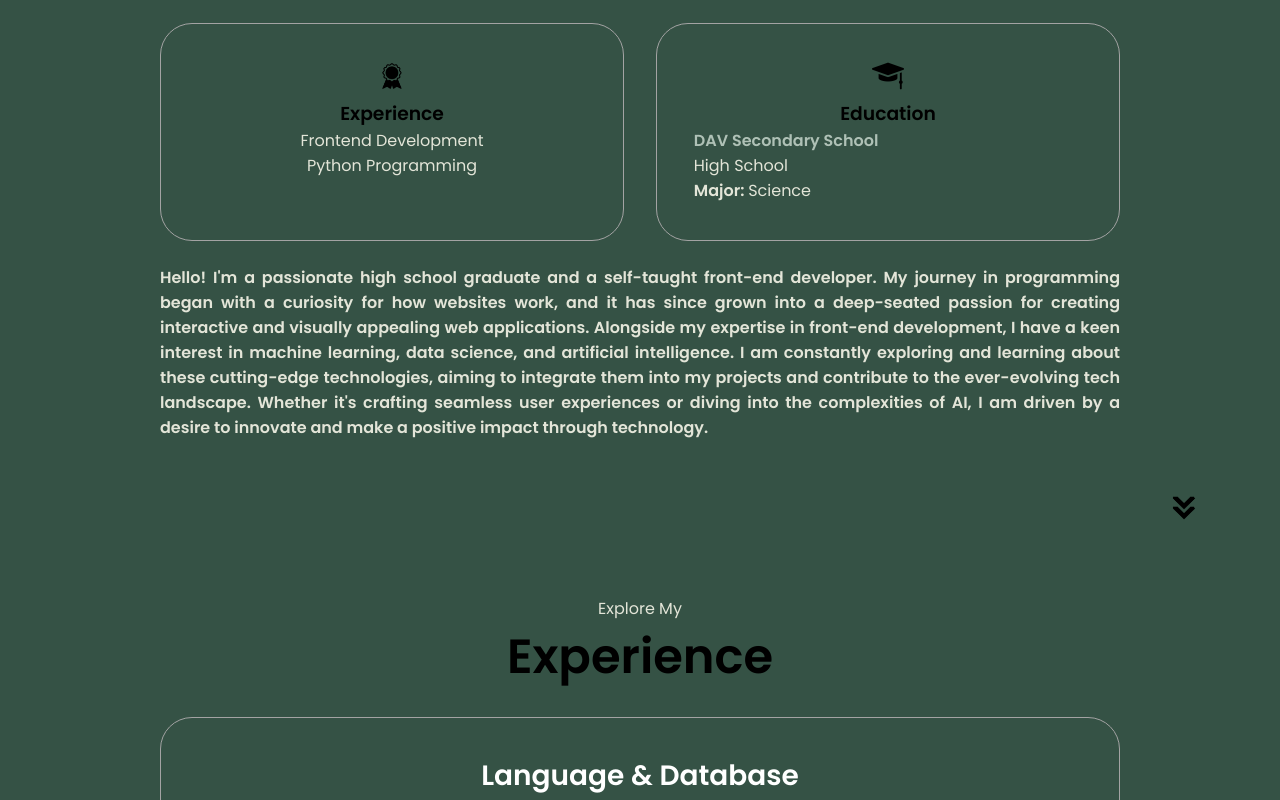
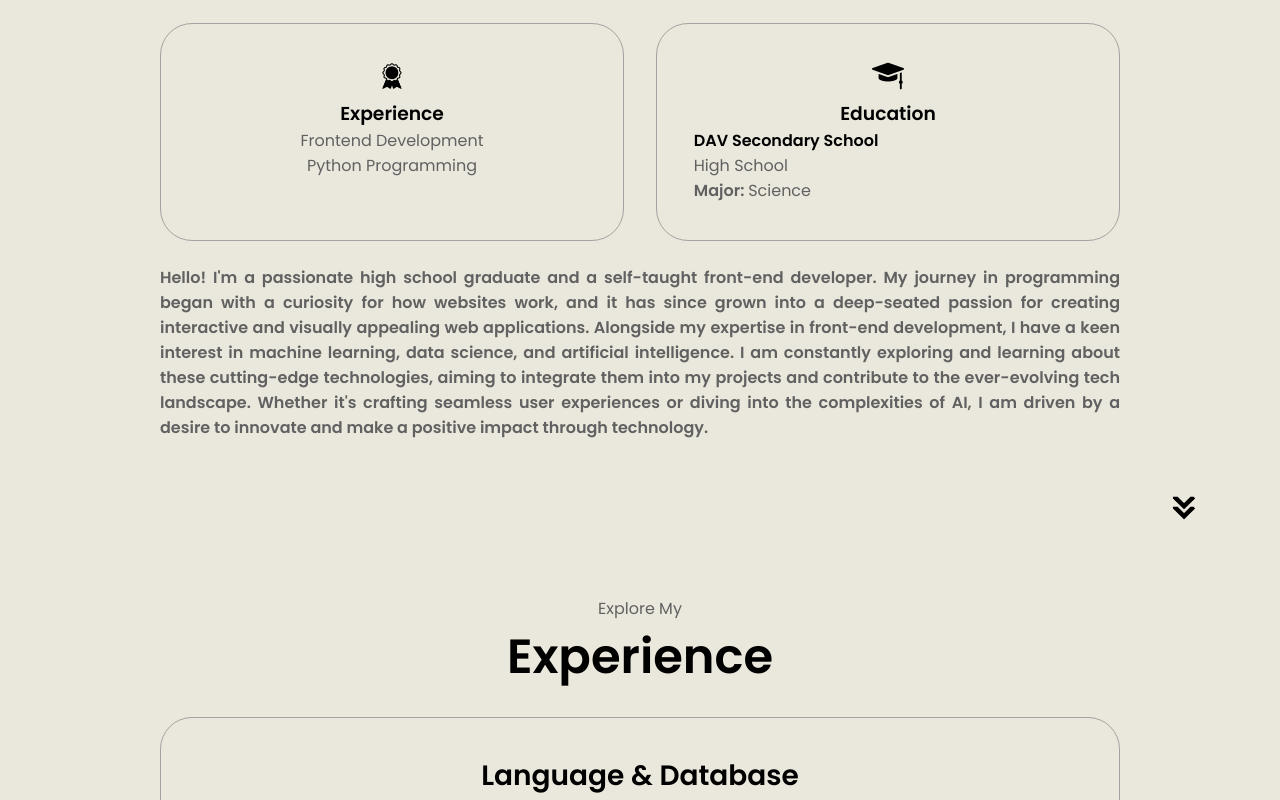
Before and after one commit to AbishkarPandey/html-css-js-portfolio, a plain HTML site: page index.html in a window 1280 px wide. Shown: the part 1100-1900 px from the top of the page. Drawn offline with Linux system fonts and the light colour scheme.

Commit message:
on progress

```diff
--- a/style.css
+++ b/style.css
@@ -5,7 +5,7 @@
 * {
   margin: 0;
   padding: 0;
-  background-color: #355245;
+  background-color: #eae7dc;
 }
 
 body {
@@ -17,7 +17,7 @@ html {
 }
 
 p {
-  color: #e3e5d8;
+  color: #616161;
 }
 
 /* TRANSITION */
@@ -47,7 +47,7 @@ nav {
 }
 
 a {
-  color: #afc1b6;
+  color: #000000;
   text-decoration: none;
   text-decoration-color: white;
 }
@@ -61,7 +61,7 @@ a:hover {
 
 .logo {
   font-size: 2rem;
-  color: #afc1b6;
+  color: #000000;
 }
 
 .logo:hover {
@@ -295,7 +295,7 @@ section {
 .details-container {
   padding: 2.3rem;
   flex: 1;
-  background: #355245;
+  background: #eae7dc;
   border-radius: 2rem;
   border: rgb(53, 53, 53) 0.1rem solid;
   border-color: rgb(163, 163, 163);
@@ -314,7 +314,7 @@ section {
 }
 
 .experience-sub-title {
-  color: #ffffff;
+  color: #000000;
   font-weight: 600;
   font-size: 1.75rem;
   margin-bottom: 2rem;
@@ -354,7 +354,7 @@ article .icon {
 
 .color-container {
   border-color: rgb(163, 163, 163);
-  background: #355245;
+  background: #eae7dc;
 }
 
 .project-img {
@@ -389,7 +389,7 @@ article .icon {
   border-radius: 2rem;
   border: rgb(53, 53, 53) 0.1rem solid;
   border-color: rgb(163, 163, 163);
-  background: #355245;
+  background: #eae7dc;
   margin: 2rem auto;
   padding: 0.5rem;
 }
```
Also changed, not shown: assets/about-pic.png (deleted), assets/blacklogo.png (deleted).
